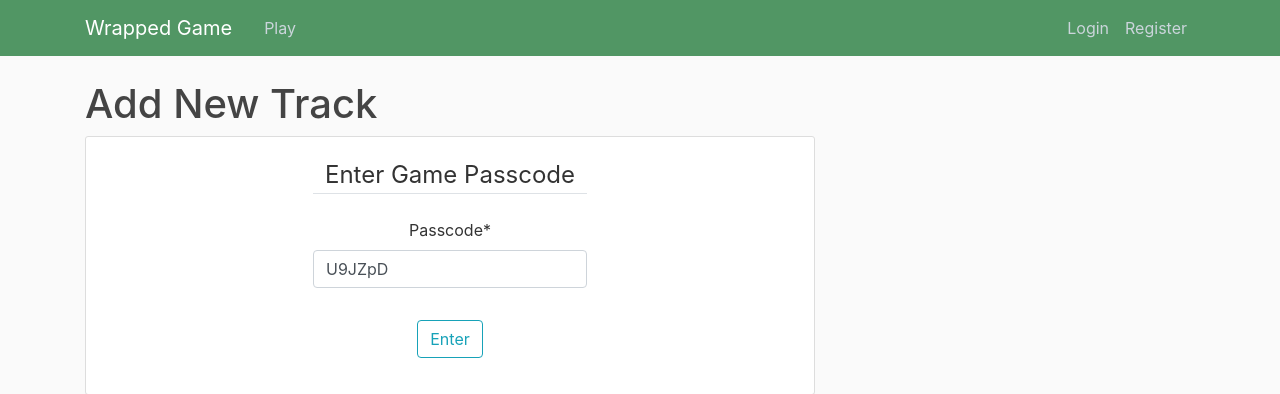
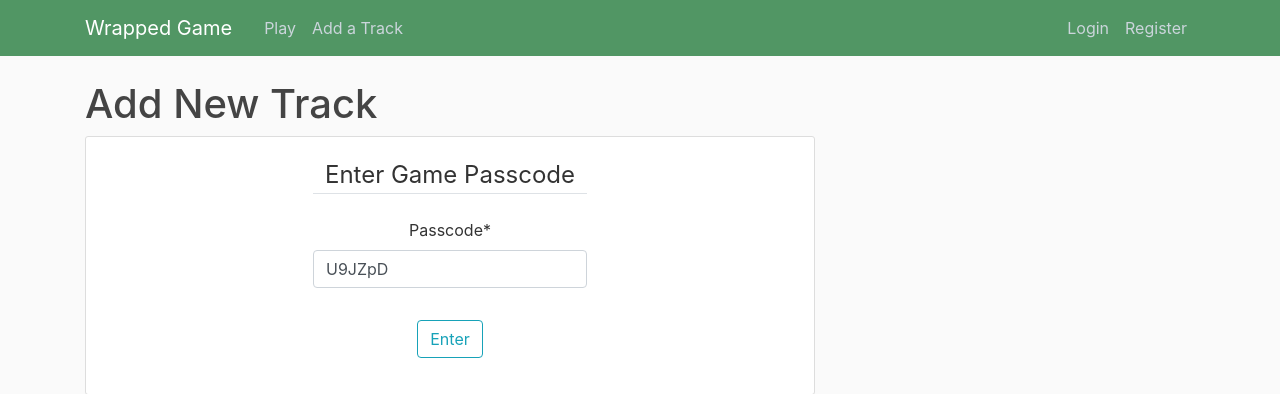
Before and after one commit to jamesdmeldrum/uswrappedup, a Django app: page /add/ in a window 1280 px wide. Shown: the top 394 px of the page. Run offline with Django 4.2, Linux system fonts and the light colour scheme; parts of the project's set-up code (start-up, migrations or seed data) failed here and were passed over; some libraries are stand-ins or nearby versions.

Commit message:
last little fix before bed

```diff
--- a/wrapped_website/gamepage/templates/gamepage/base.html
+++ b/wrapped_website/gamepage/templates/gamepage/base.html
@@ -28,10 +28,10 @@
           <div class="collapse navbar-collapse" id="navbarToggle">
             <div class="navbar-nav mr-auto">
                 <a class="nav-item nav-link" href="{% url 'gamepage-play' %}">Play</a>
+                <a class="nav-item nav-link" href="{% url 'add-unknown' %}">Add a Track</a>
                 {% if user.is_authenticated %}
               <a class="nav-item nav-link" href="{% url 'gamepage-create' %}">Create</a>
                 <a class="nav-item nav-link" href="{% url 'gamepage-invite' %}">Invite</a>
-                <a class="nav-item nav-link" href="{% url 'add-unknown' %}">Add a Track</a>
                 {% endif %}
             </div>
             <!-- Navbar Right Side -->
```
